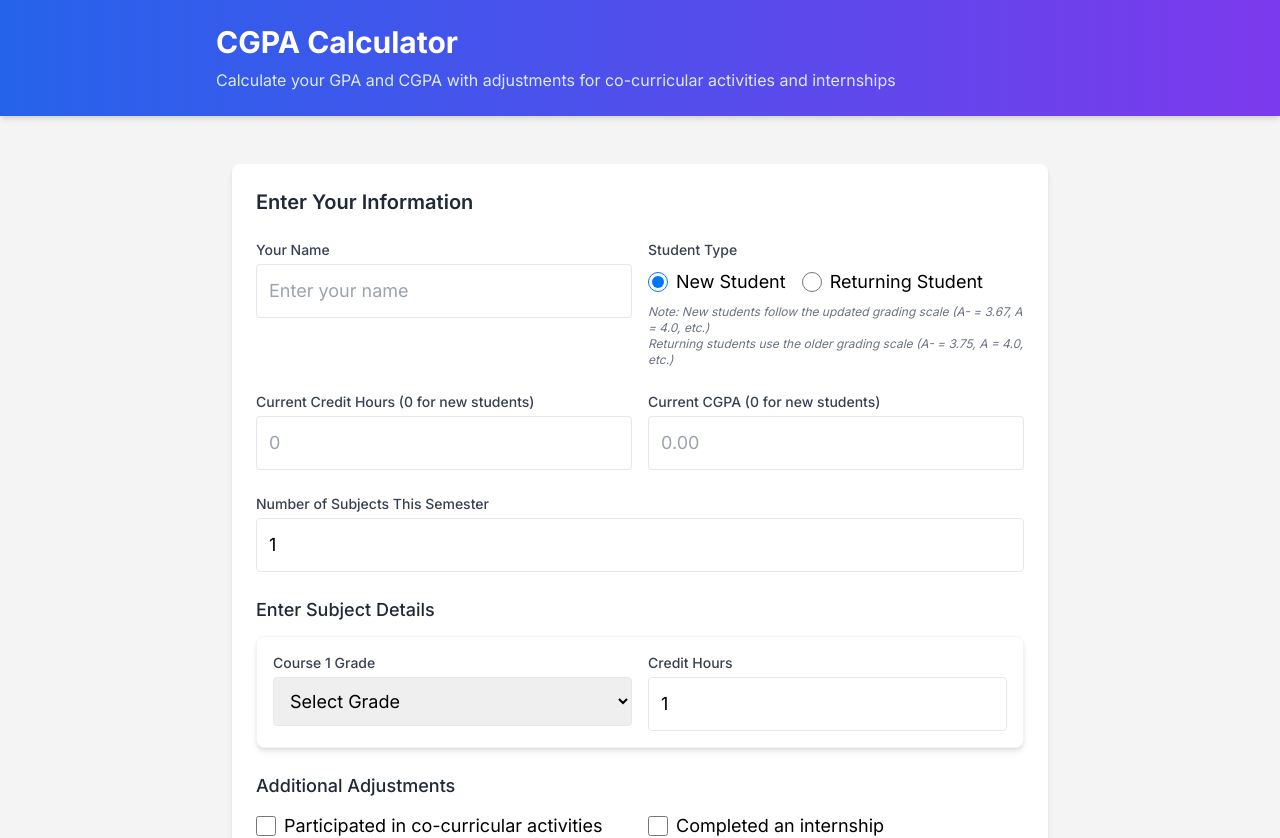
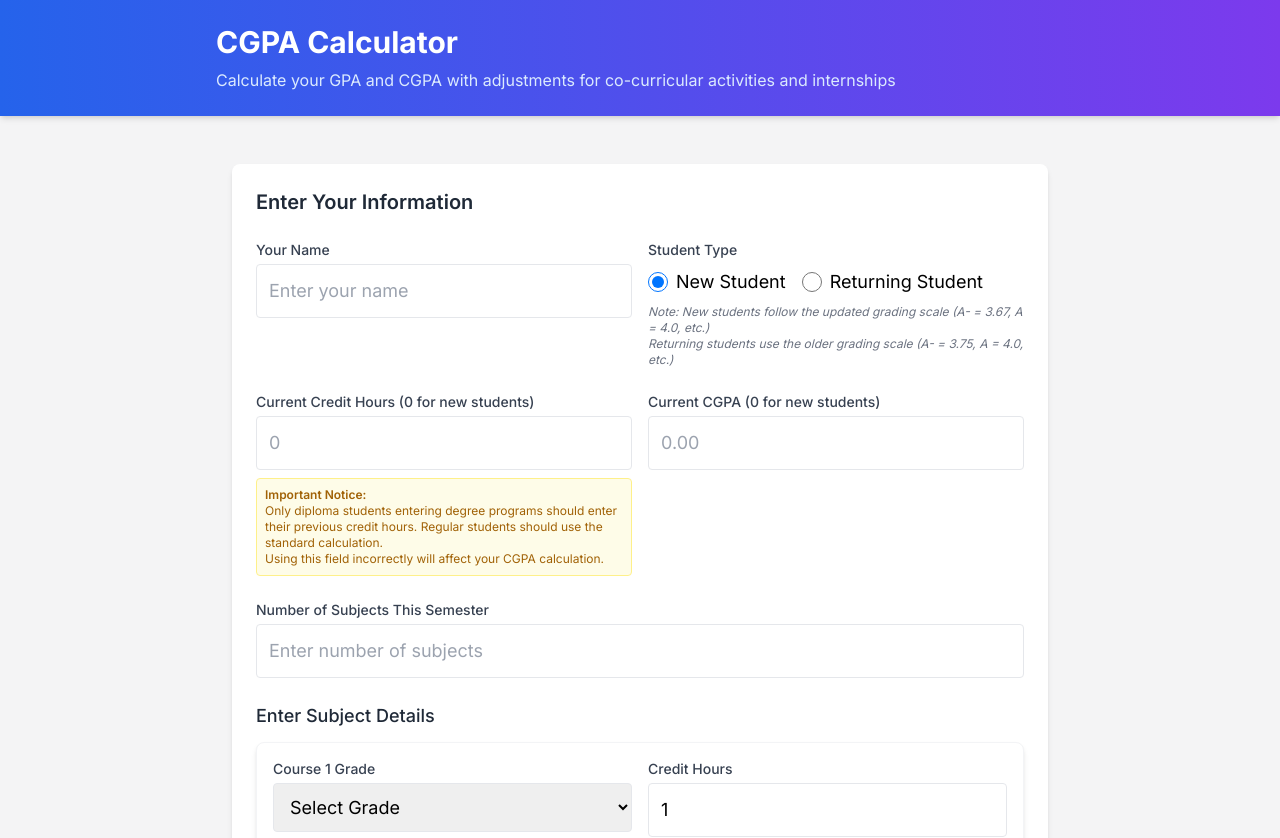
Before and after one commit to jittttt-319/TarumtCGPA_Cal, a Next.js app in the folder cgpa-calculator/: page / in a window 1280 px wide. Shown: the top 838 px of the page. Built offline with nearby package versions, Linux system fonts and the light colour scheme.

Commit message:
Update Calculator.tsx

```diff
--- a/cgpa-calculator/src/components/Calculator.tsx
+++ b/cgpa-calculator/src/components/Calculator.tsx
@@ -9,7 +9,7 @@
   const [currentCreditHours, setCurrentCreditHours] = useState(0);
   const [currentCGPA, setCurrentCGPA] = useState(0);
   const [isOldStudent, setIsOldStudent] = useState(false);
-  const [numSubjects, setNumSubjects] = useState<number | ''>(1); // Allow empty state
+  const [numSubjects, setNumSubjects] = useState<number | ''>(''); // Empty state by default
   const [subjects, setSubjects] = useState<Subject[]>([
     { grade: '', credit_hours: 1 },
   ]);
@@ -168,6 +168,11 @@
                 step="0.5"
                 placeholder="0"
               />
+              <div className="mt-2 text-xs bg-yellow-50 border border-yellow-200 rounded p-2 text-yellow-700">
+                <p className="font-semibold">Important Notice:</p>
+                <p>Only diploma students entering degree programs should enter their previous credit hours. Regular students should use the standard calculation.</p>
+                <p>Using this field incorrectly will affect your CGPA calculation.</p>
+              </div>
             </div>
 
             <div>
```
